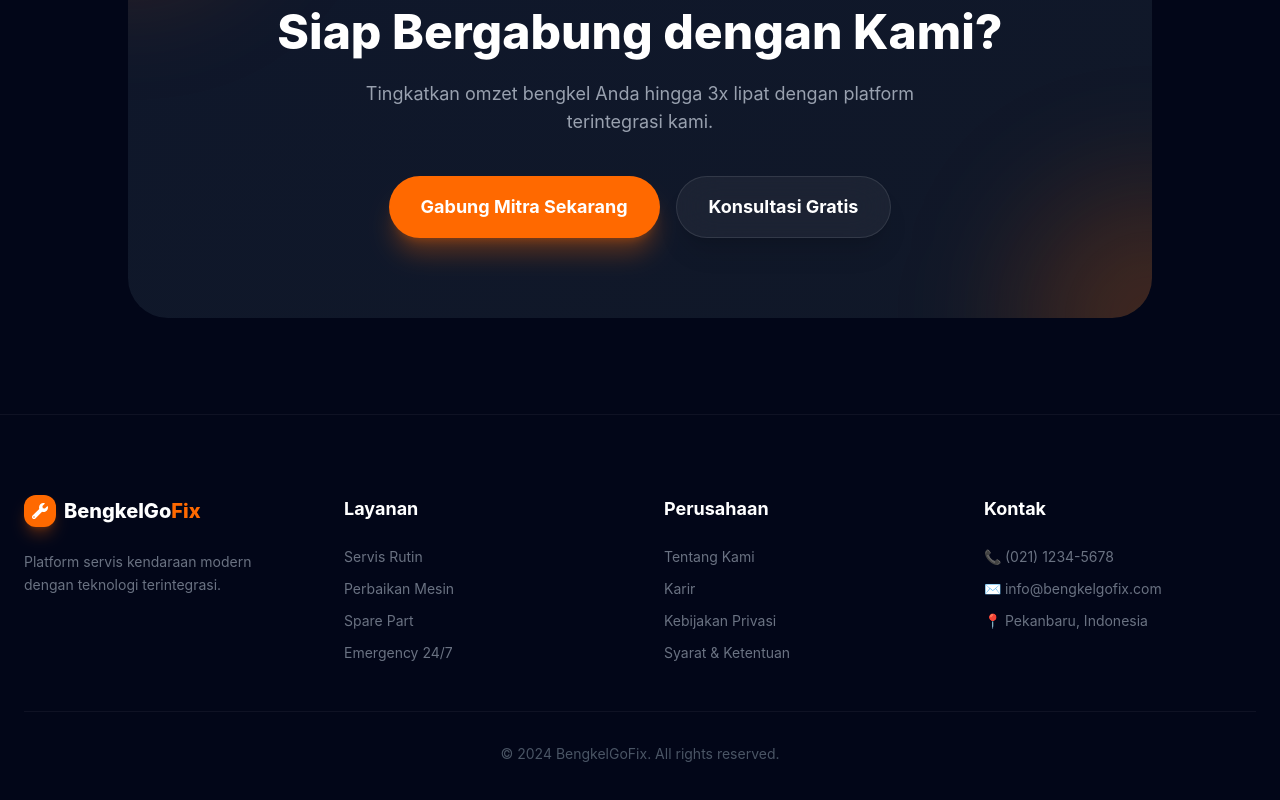
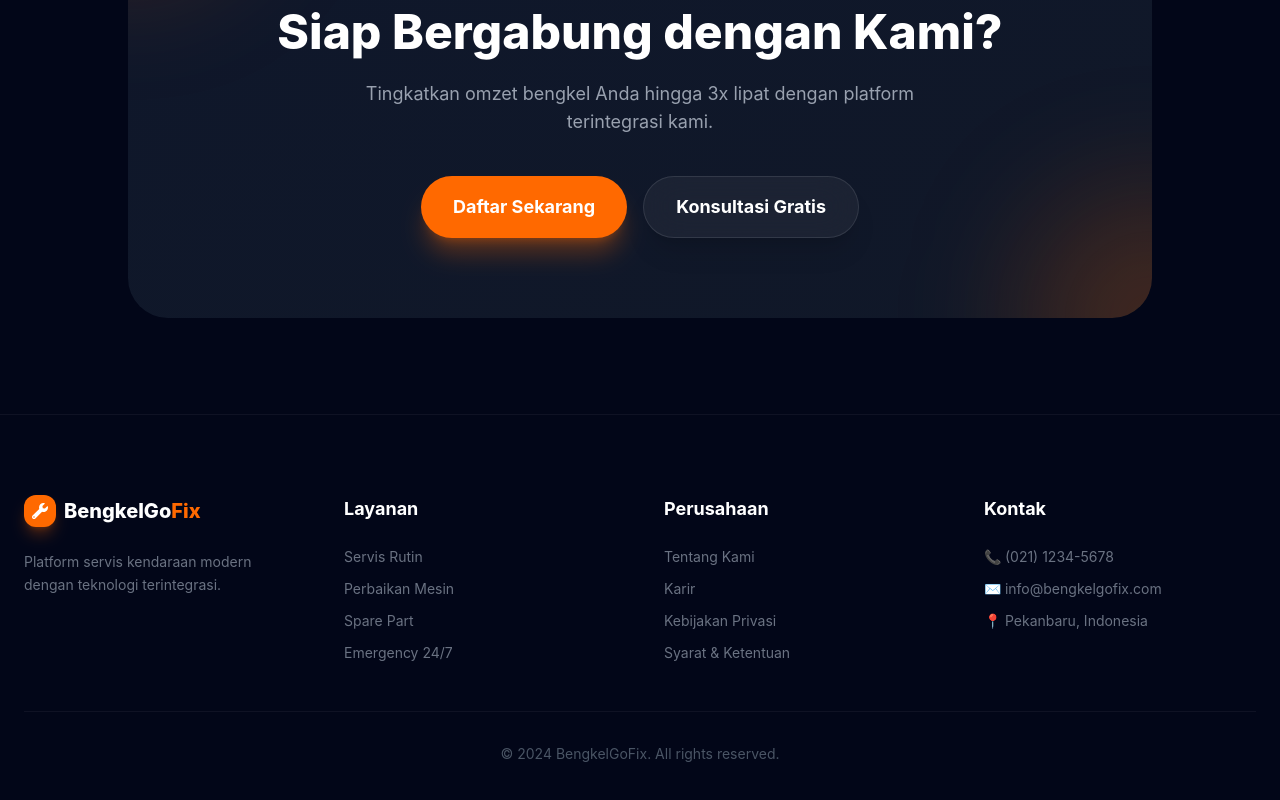
Before and after one commit to alhafizh24si-maker/hafizh-serendipity, a React (Vite) app: page / in a window 1280 px wide. Shown: the part 4446-5246 px from the top of the page. Built offline with nearby package versions, Linux system fonts and the light colour scheme.

Commit message:
Perbaikan sedikit

```diff
--- a/src/pages/GuestLanding.jsx
+++ b/src/pages/GuestLanding.jsx
@@ -729,7 +729,7 @@ export default function GuestLanding() {
                         <p className="text-gray-400 max-w-xl mx-auto mb-10 text-lg">Tingkatkan omzet bengkel Anda hingga 3x lipat dengan platform terintegrasi kami.</p>
                         <div className="flex gap-4 justify-center flex-wrap">
                             <button onClick={() => { trackEvent('cta_click', { button: 'mitra' }); handleCtaClick('cta-mitra'); }} className="bg-orange-500 hover:bg-orange-600 text-white font-bold px-8 py-4 rounded-full transition-all shadow-xl shadow-orange-500/30 hover:scale-105 active:scale-95 text-lg">
-                                Gabung Mitra Sekarang
+                                Daftar Sekarang
                             </button>
                             <button onClick={() => { trackEvent('cta_click', { button: 'consultation' }); handleCtaClick('cta-consultation'); }} className="glass hover:bg-white/10 text-white font-bold px-8 py-4 rounded-full transition-all shadow-xl hover:scale-105 active:scale-95 text-lg">
                                 Konsultasi Gratis
```
